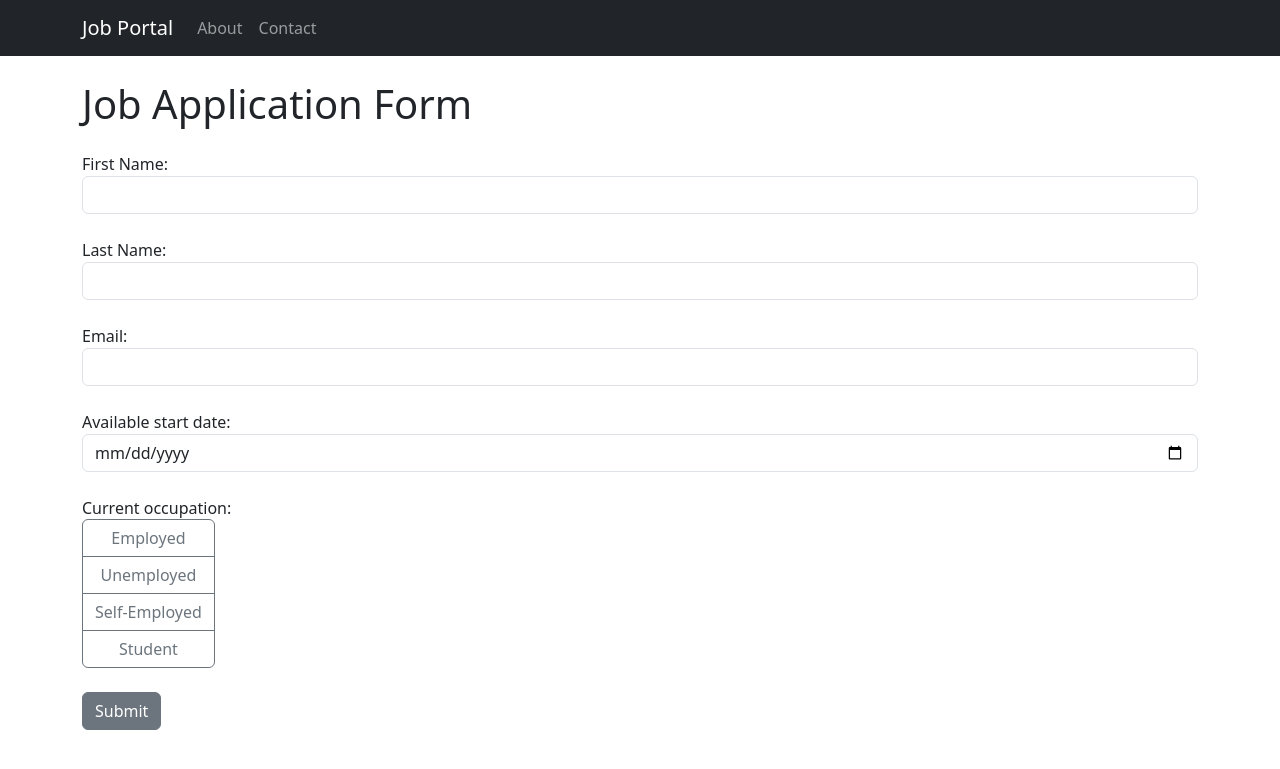
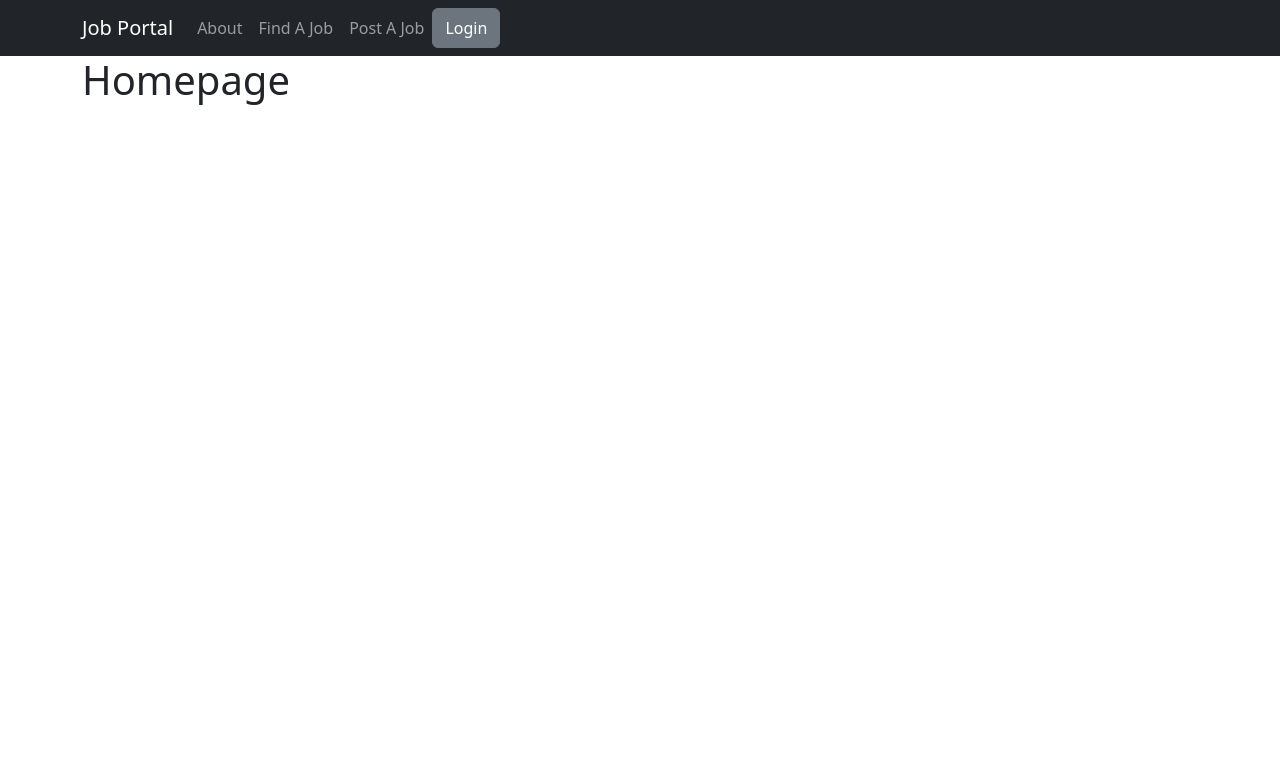
Before and after one commit to adelyntay/job-portal, a Django app: template job_application/templates/index.html in a window 1280 px wide. Shown: the top 769 px of the page. Run offline with Django 4.2, Linux system fonts and the light colour scheme; the template is opened without the code that fills it, so the values that code supplies are empty; parts of the project's set-up code (start-up, migrations or seed data) failed here and were passed over; some libraries are stand-ins or nearby versions.

Commit message:
URLconf and templates

```diff
--- a/job_application/templates/base.html
+++ b/job_application/templates/base.html
@@ -10,7 +10,7 @@
     <body>
         <nav class="navbar navbar-expand-lg navbar-dark bg-dark">
       <div class="container">
-        <a class="navbar-brand" href="{% url 'index' %}">Job Portal</a>
+        <a class="navbar-brand">Job Portal</a>
         <button class="navbar-toggler" type="button" data-bs-toggle="collapse" data-bs-target="#navbarNav" aria-controls="navbarNav" aria-expanded="false" aria-label="Toggle navigation">
           <span class="navbar-toggler-icon"></span>
         </button>
@@ -20,8 +20,14 @@
               <a class="nav-link" href="{% url 'about' %}">About</a>
             </li>
             <li class="nav-item">
-              <a class="nav-link" href="#">Contact</a>
+              <a class="nav-link" href="{% url 'application' %}">Find A Job</a>
             </li>
+              <li class="nav-item">
+                  <a class="nav-link" href="{% url 'listing' %}">Post A Job</a>
+              </li>
+              <li class="d-flex">
+                  <button type="button" class="btn btn-secondary">Login</button>
+              </li>
           </ul>
         </div>
       </div>
--- a/job_application/templates/index.html
+++ b/job_application/templates/index.html
@@ -1,48 +1,6 @@
 {% extends 'base.html' %}
 {% block content %}
-<h1 class="mt-4 mb-4">Job Application Form</h1>
-<form method="post">
-    {% csrf_token %}
-    <div class="form-group mb-4">
-        <label for="first_name">First Name:</label>
-        <input class="form-control" type="text" id="first_name" name="first_name" required>
-    </div>
-    <div class="form-group mb-4">
-        <label for="last_name">Last Name:</label>
-        <input class="form-control" type="text" id="last_name" name="last_name" required>
-    </div>
-    <div class="form-group mb-4">
-        <label for="email">Email:</label>
-        <input class="form-control" type="email" id="email" name="email" required>
-    </div>
-    <div class="form-group mb-4">
-        <label for="date">Available start date:</label>
-        <input class="form-control" type="date" id="date" name="date" required>
-    </div>
-    <div class="form-group mb-4">
-        <label>Current occupation: </label>
-        <br>
-        <div class="btn-group-vertical" id="occupation">
-            <input class="btn-check form-check-input" type="radio" id="employed" name="occupation" value="employed" required>
-            <label class="btn btn-outline-secondary" for="employed">Employed</label>
 
-            <input class="btn-check form-check-input" type="radio" id="unemployed" name="occupation" value="unemployed" required>
-            <label class="btn btn-outline-secondary" for="unemployed">Unemployed</label>
+<h1>Homepage</h1>
 
-            <input class="btn-check form-check-input" type="radio" id="self-employed" name="occupation" value="self-employed" required>
-            <label class="btn btn-outline-secondary" for="self-employed">Self-Employed</label>
-
-            <input class="btn-check form-check-input" type="radio" id="student" name="occupation" value="student" required>
-            <label class="btn btn-outline-secondary" for="student">Student</label>
-        </div>
-    </div>
-    <button class="btn btn-secondary mb-4" type="submit">Submit</button>
-    {% if messages %}
-    <div class="alert alert-success">
-        {% for message in messages %}
-            {{ message }}
-        {% endfor %}
-    </div>
-    {% endif %}
-</form>
 {% endblock %}
--- a/job_application/urls.py
+++ b/job_application/urls.py
@@ -3,5 +3,6 @@ from . import views
 
 urlpatterns = [
     path('', views.index, name="index"),
-    path('about/', views.about, name="about")
+    path('about/', views.about, name="about"),
+    path('application/', views.application, name="application"),
 ]
--- /dev/null
+++ b/job_listing/urls.py
@@ -0,0 +1,6 @@
+from django.urls import path
+from . import views
+
+urlpatterns = [
+    path('listing/', views.posting, name="listing")
+    ]
--- a/jobsite/settings.py
+++ b/jobsite/settings.py
@@ -38,7 +38,8 @@ INSTALLED_APPS = [
     'django.contrib.messages',
     'django.contrib.staticfiles',
     'job_application',
-    'bootstrap5'
+    'bootstrap5',
+    'job_listing'
 ]
 
 MIDDLEWARE = [
--- a/jobsite/urls.py
+++ b/jobsite/urls.py
@@ -19,5 +19,6 @@ from django.urls import path, include
 
 urlpatterns = [
     path('admin/', admin.site.urls),
-    path('', include('job_application.urls'))
+    path('', include('job_application.urls')),
+    path('', include('job_listing.urls'))
 ]
```
Also changed, not shown: job_application/templates/application.html (added, +48 -0 lines), job_listing/templates/listing.html (added, +41 -0 lines).
